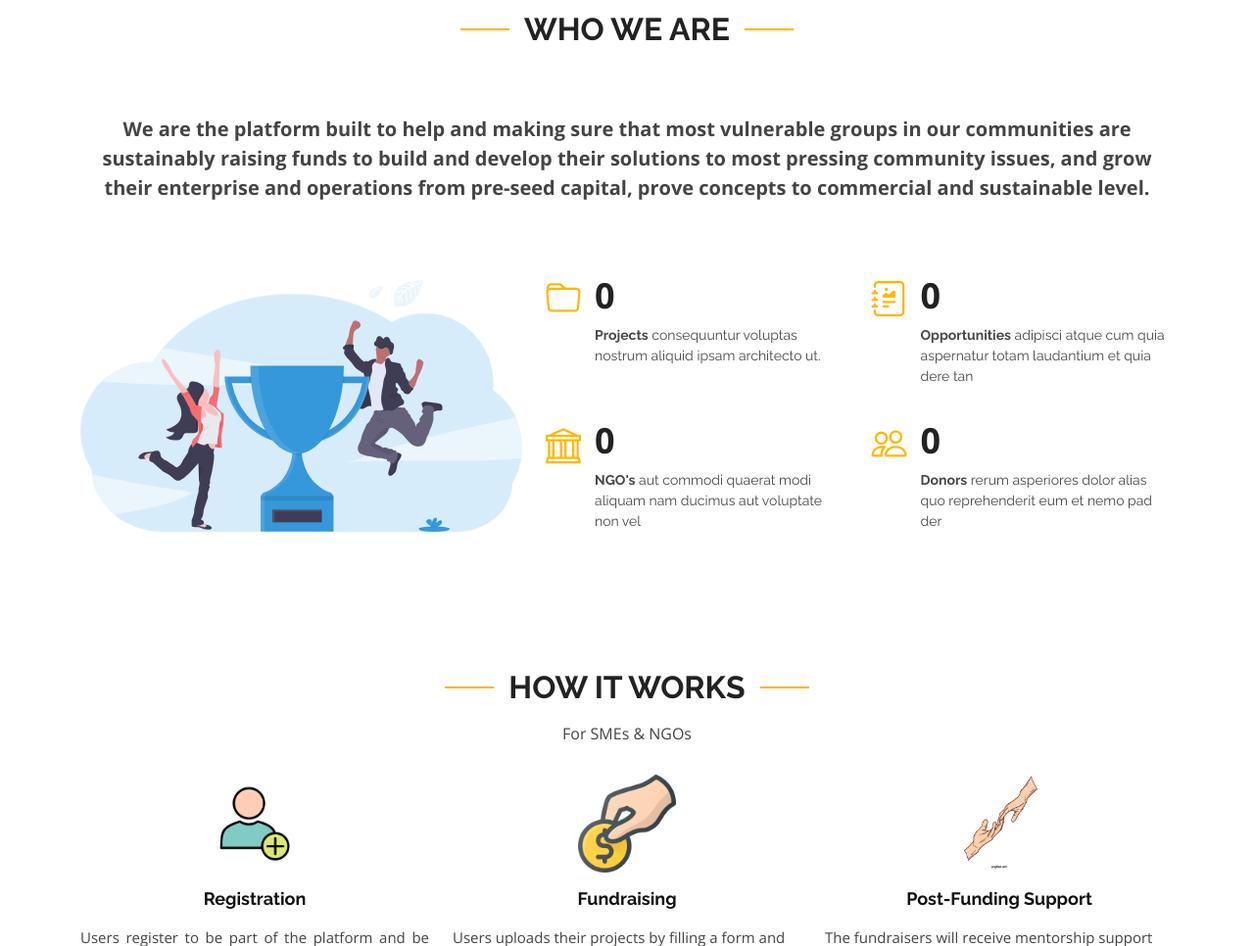
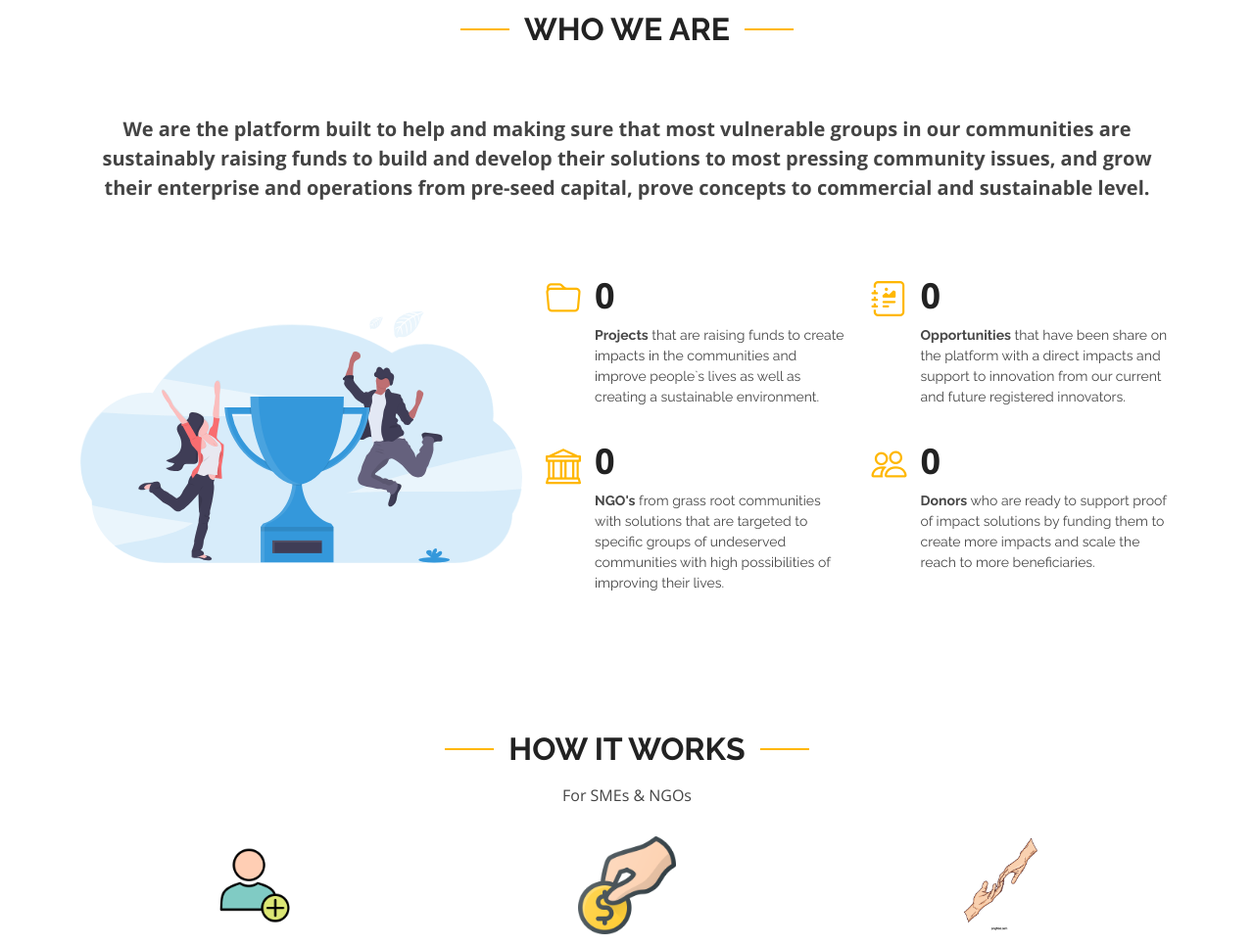
Before and after one commit to isayaeli/crowdfundr, a Django app: page / in a window 1280 px wide. Shown: the part 1266-2232 px from the top of the page at 98% size. Run offline with Django 3.2, Linux system fonts and the light colour scheme; data that the repository does not hold is empty; some libraries are stand-ins or nearby versions.

```diff
--- a/templates/home/home.html
+++ b/templates/home/home.html
@@ -174,7 +174,7 @@
                       <div class="count-box">
                         <i class="bi bi-folder"></i>
                         <span data-purecounter-start="0" data-purecounter-end="{{projects.count}}" data-purecounter-duration="1" class="purecounter"></span>
-                        <p><strong>Projects</strong> consequuntur voluptas nostrum aliquid ipsam architecto ut.</p>
+                        <p><strong>Projects</strong> that are raising funds to create impacts in the communities and improve people`s lives as well as creating a sustainable environment.</p>
                       </div>
                     </div>
 
@@ -182,7 +182,7 @@
                       <div class="count-box">
                         <i class="bi bi-journal-richtext"></i>
                         <span data-purecounter-start="0" data-purecounter-end="{{opportunities.count}}" data-purecounter-duration="1" class="purecounter"></span>
-                        <p><strong>Opportunities</strong> adipisci atque cum quia aspernatur totam laudantium et quia dere tan</p>
+                        <p><strong>Opportunities</strong> that have been share on the platform with a direct impacts and support to innovation from our current and future registered innovators.</p>
                       </div>
                     </div>
 
@@ -190,7 +190,7 @@
                       <div class="count-box">
                         <i class="bi bi-bank"></i>
                         <span data-purecounter-start="0" data-purecounter-end="{{sme}}" data-purecounter-duration="1" class="purecounter"></span>
-                        <p><strong>NGO's</strong> aut commodi quaerat modi aliquam nam ducimus aut voluptate non vel</p>
+                        <p><strong>NGO's</strong> from grass root communities with solutions that are targeted to specific groups of undeserved communities with high possibilities of improving their lives.</p>
                       </div>
                     </div>
 
@@ -198,7 +198,7 @@
                       <div class="count-box">
                         <i class="bi bi-people"></i>
                         <span data-purecounter-start="0" data-purecounter-end="{{donor}}" data-purecounter-duration="1" class="purecounter"></span>
-                        <p><strong>Donors</strong> rerum asperiores dolor alias quo reprehenderit eum et nemo pad der</p>
+                        <p><strong>Donors</strong> who are ready to support proof of impact solutions by funding them to create more impacts and scale the reach to more beneficiaries.</p>
                       </div>
                     </div>
                   </div>
```
